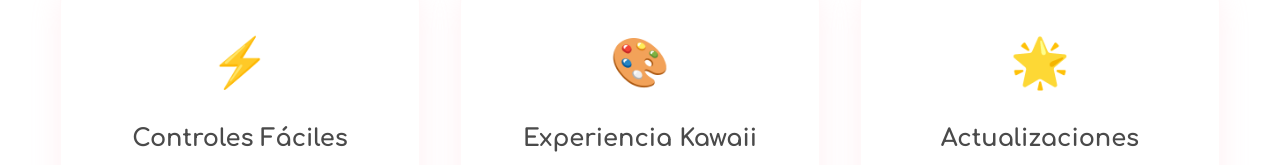
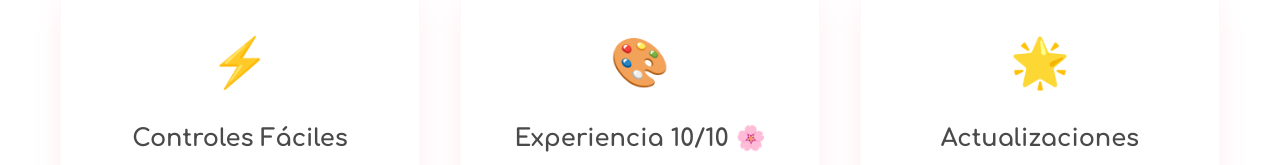
Before and after one commit to exeptionhandler/Sokobot-Reborn, a plain HTML site: page index.html in a window 1280 px wide. Shown: the part 1400-1565 px from the top of the page. Drawn offline with Linux system fonts and the light colour scheme; files whose address does not match are found by name.

Commit message:
Update index.html

```diff
--- a/index.html
+++ b/index.html
@@ -104,7 +104,7 @@
                 </div>
                 <div class="feature-card">
                     <div class="feature-icon">🎨</div>
-                    <h3>Experiencia Kawaii</h3>
+                    <h3>Experiencia 10/10 🌸</h3>
                     <p>Todo diseñado con amor y corazoncitos para hacer tu experiencia súper adorable~</p>
                 </div>
                 <div class="feature-card">
```
